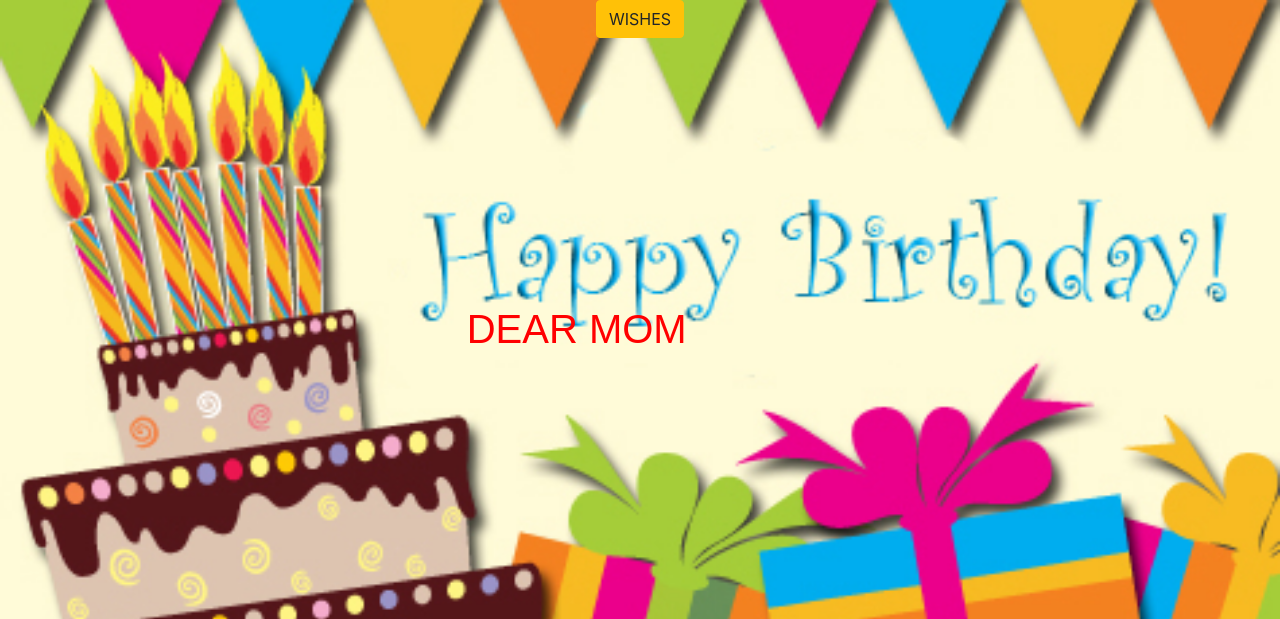
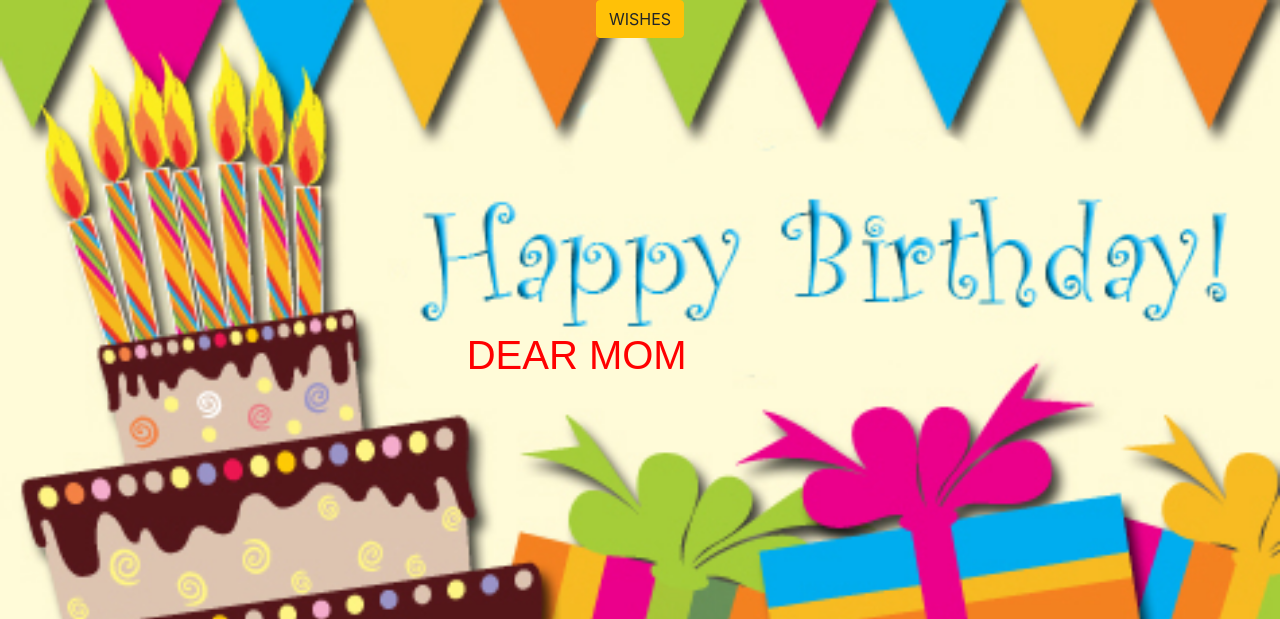
Before and after one commit to AneriMehta/BirthdayWishes, a Django app: page / in a window 1280 px wide. Shown: the top 619 px of the page. Run offline with Django 3.2, Linux system fonts and the light colour scheme; some libraries are stand-ins or nearby versions.

Commit message:
Changes in html file

```diff
--- a/wishes/templates/wishes/welcome.html
+++ b/wishes/templates/wishes/welcome.html
@@ -14,7 +14,7 @@
       }
       h1{
         padding-left: 350pt;
-        padding-top: 200pt;
+        padding-top: 220pt;
         font-family: sans-serif;
         color: red;
       }
```
